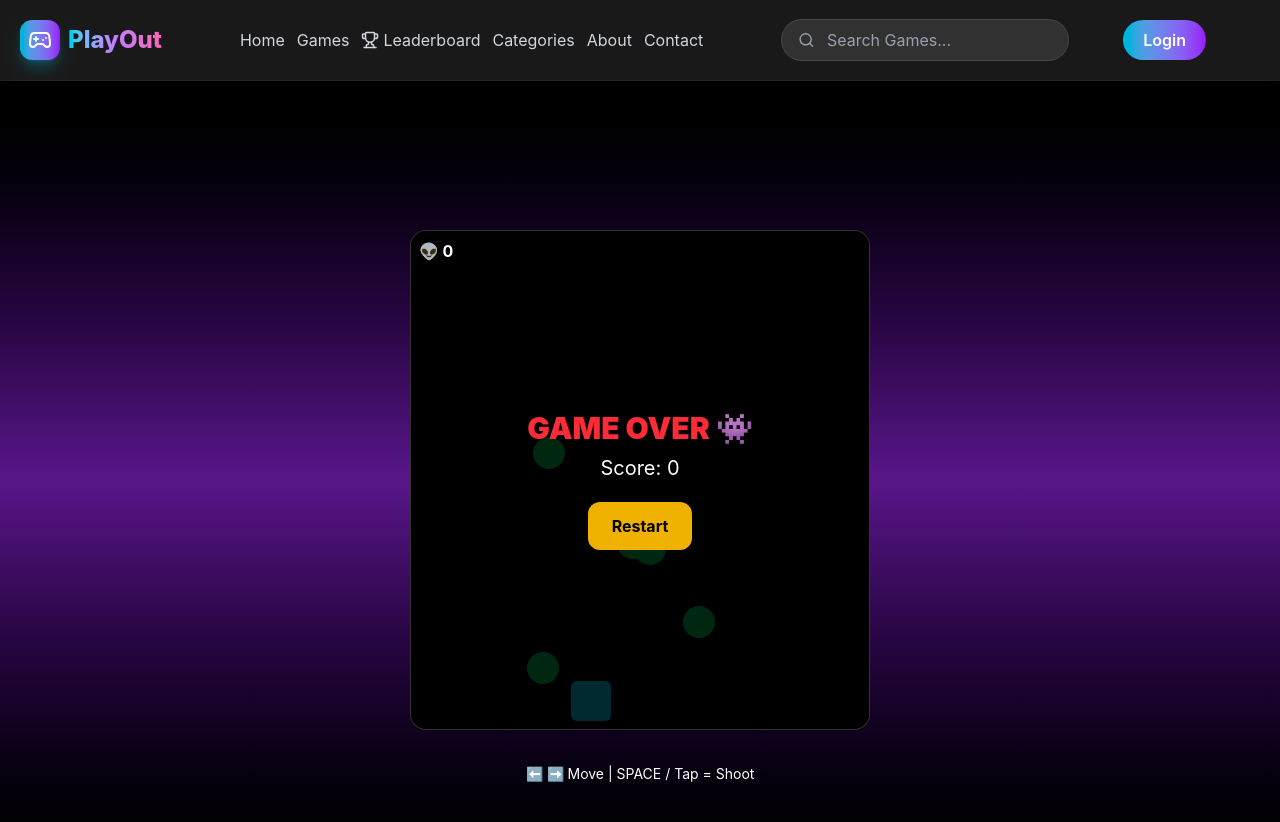
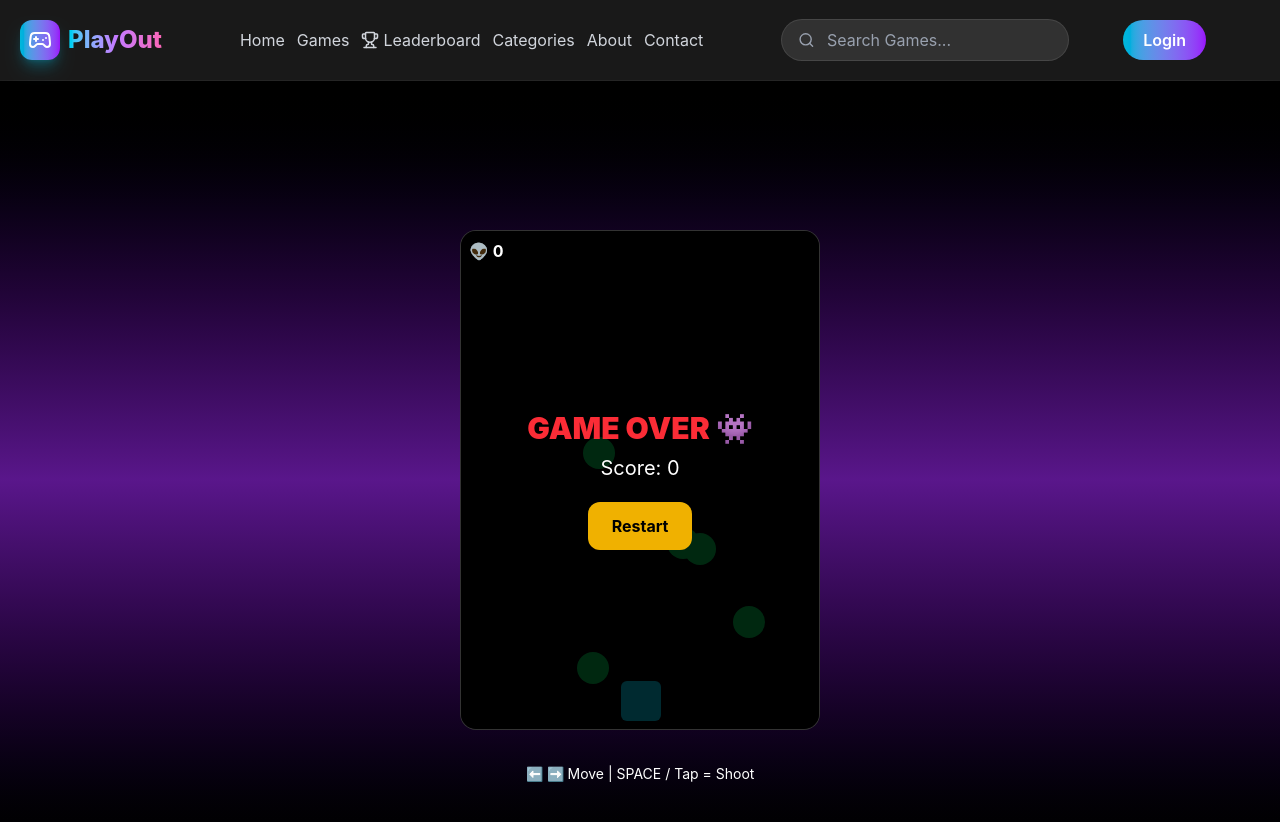
Before and after one commit to parassofttech/PlayOut, a React (Vite) app: page /alien-attack in a window 1280 px wide. Shown: the top 822 px of the page. Built offline with nearby package versions, Linux system fonts and the light colour scheme.

Commit message:
akien attack

```diff
--- a/src/games/AlienAttack.jsx
+++ b/src/games/AlienAttack.jsx
@@ -122,7 +122,7 @@ function AlienAttack() {
   return (
     <div className="min-h-screen bg-linear-to-b from-black via-purple-900 to-black flex items-center justify-center">
 
-      <div className="relative w-full max-w-[36%]  bg-black border border-white/20 overflow-hidden rounded-2xl"
+      <div className="relative w-full max-w-90  bg-black border border-white/20 overflow-hidden rounded-2xl"
 
       style={
         {
```
